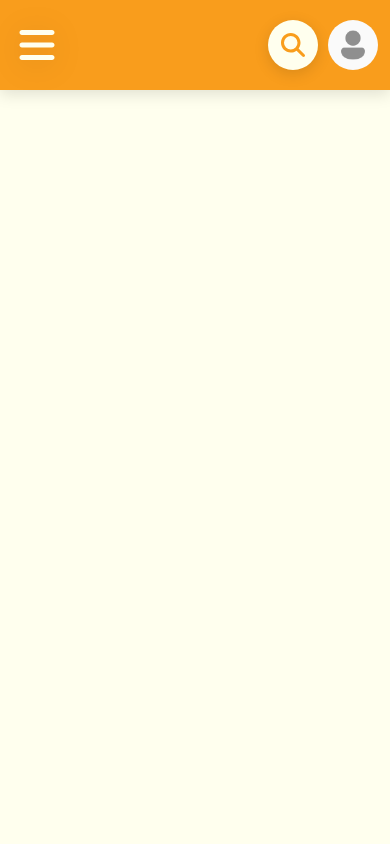
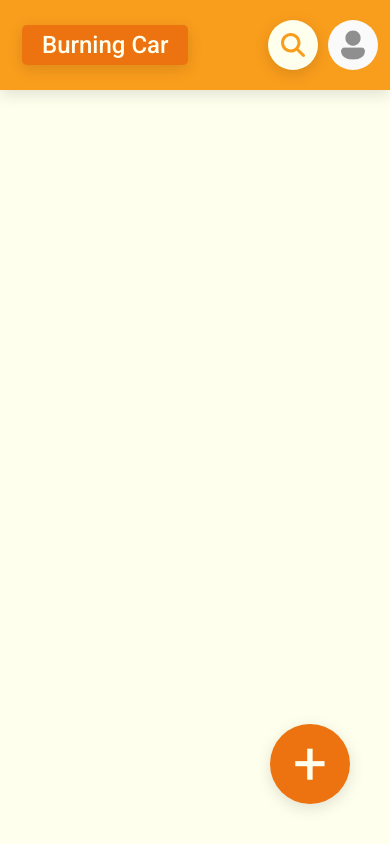
Before and after one commit to hhhannahmmmontana/front-project, an Angular app: page / in a window 390 px wide. Built offline with nearby package versions, Linux system fonts and the light colour scheme.

Commit message:
feat: mobile header

```diff
--- a/src/app/components/header/header.component.html
+++ b/src/app/components/header/header.component.html
@@ -1,14 +1,10 @@
 
 <header>
     <div class="container d-flex justify-content-between">
-        <div class="links left pc">
-            <a class="link">Главная</a>
-            <a class="link">Создать анекдот</a>
-        </div>
-        <div class="links left mobile">
-            <a class="links-el menu-button">
-                <fa-icon [icon]="icons.faBars" />
-            </a>
+        <div class="links left">
+            <a class="link pc">Главная</a>
+            <a class="link mobile">Burning Car</a>
+            <a class="link pc">Написать анекдот</a>
         </div>
         <div class="links right">
             <a class="links-el search-icon">
@@ -34,3 +30,4 @@
         </div>
     </div>
 </header>
+<button class="create-post mobile">+</button>
--- a/src/app/components/header/header.component.scss
+++ b/src/app/components/header/header.component.scss
@@ -34,10 +34,6 @@ header {
                 margin-left: 0;
             }
         }
-    }
-
-    .mobile {
-        display: none;
     }
 
     .menu-button {
@@ -87,16 +83,6 @@ header {
         }
     }
 
-    @media screen and (max-width: calc($md - $eps)) {
-        .pc {
-            display: none;
-        }
-
-        .mobile {
-            display: flex;
-        }
-    }
-
     .user-menu {
         position: absolute;
         display: flex;
@@ -122,3 +108,18 @@ header {
         }
     }
 }
+
+.create-post {
+    outline: none;
+    position: absolute;
+    background-color: $color-accent-bg-200;
+    border: none;
+    right: 40px;
+    bottom: 40px;
+    font-size: 60px;
+    height: 80px;
+    width: 80px;
+    border-radius: 50%;
+    color: $white;
+    box-shadow: $default-shadow;
+}
--- a/src/styles.scss
+++ b/src/styles.scss
@@ -61,6 +61,26 @@ a {
     }
 }
 
+@media screen and (min-width: calc($md)) {
+    .pc {
+        display: block;
+    }
+
+    .mobile {
+        display: none;
+    }
+}
+
+@media screen and (max-width: calc($md - $eps)) {
+    .pc {
+        display: none;
+    }
+
+    .mobile {
+        display: block;
+    }
+}
+
 :root {
     @mixin spinner-wrapper {
         max-width: fit-content;
```
